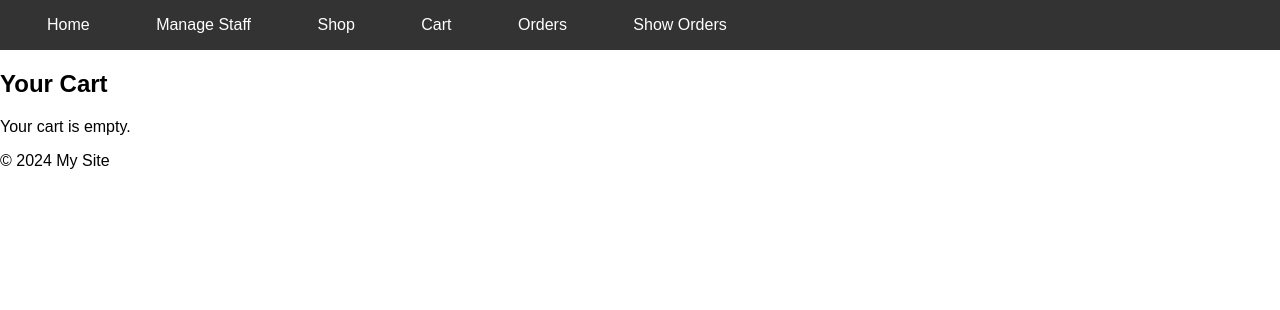
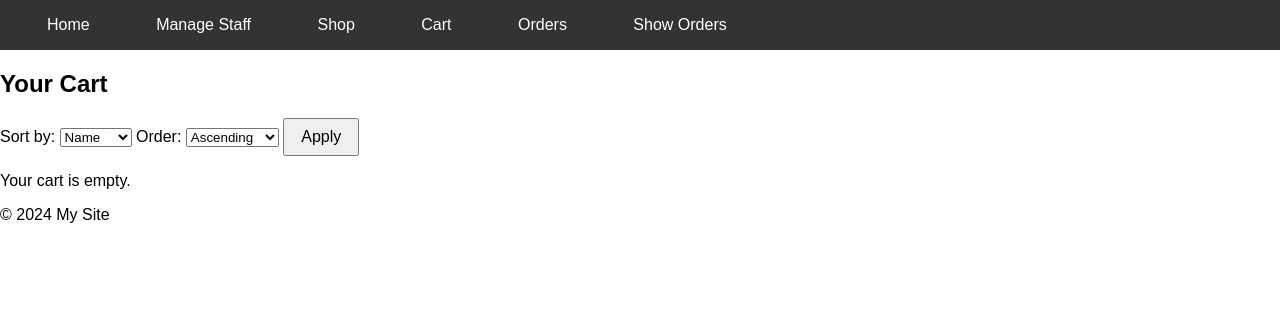
Before and after one commit to Arda-Doruk-Kaytanci/LittleLemon, a Django app: template BookAPI/templates/BookAPI/cart.html in a window 1280 px wide. Shown: the top 310 px of the page. Run offline with Django 5.2, Linux system fonts and the light colour scheme; the template is opened without the code that fills it, so the values that code supplies are empty.

Commit message:
wadwadwadwadwadwadikjwahgjud jawvhjdhnwahbdhawbjda

```diff
--- a/BookAPI/templates/BookAPI/cart.html
+++ b/BookAPI/templates/BookAPI/cart.html
@@ -5,10 +5,26 @@
 {% block content %}
 <h2>Your Cart</h2>
 
+<form method="get" action="{% url 'cart' %}">
+    <label for="sort_by">Sort by:</label>
+    <select name="sort_by" id="sort_by">
+        <option value="name" {% if sort_by == "name" %}selected{% endif %}>Name</option>
+        <option value="price" {% if sort_by == "price" %}selected{% endif %}>Price</option>
+        <option value="quantity" {% if sort_by == "quantity" %}selected{% endif %}>Quantity</option>
+    </select>
+    <label for="order">Order:</label>
+    <select name="order" id="order">
+        <option value="asc" {% if order == "asc" %}selected{% endif %}>Ascending</option>
+        <option value="desc" {% if order == "desc" %}selected{% endif %}>Descending</option>
+    </select>
+    <button type="submit">Apply</button>
+</form>
+
 {% if cart_items %}
 <ul>
     {% for item in cart_items %}
-    <li>{{ item.item.name }} - {{ item.quantity }} x {{ item.item.price }}
+    <li>
+        {{ item.item.name }} - {{ item.quantity }} x ${{ item.item.price }}
         <form method="post" style="display:inline;">
             {% csrf_token %}
             <input type="hidden" name="item_id" value="{{ item.id }}">
@@ -18,12 +34,39 @@
     </li>
     {% endfor %}
 </ul>
+
 <p>Total Price: ${{ total_price }}</p>
+
 <form method="post">
     {% csrf_token %}
     <input type="hidden" name="action" value="finish_order">
     <button type="submit">Finish Order</button>
 </form>
+
+<!-- Pagination controls -->
+<div class="pagination">
+    <span class="step-links">
+        {% if cart_items.has_previous %}
+        <a href="?{% if sort_by %}sort_by={{ sort_by }}&{% endif %}page=1{% if order %}&order={{ order }}{% endif %}">&laquo;
+            first</a>
+        <a
+            href="?{% if sort_by %}sort_by={{ sort_by }}&{% endif %}page={{ cart_items.previous_page_number }}{% if order %}&order={{ order }}{% endif %}">previous</a>
+        {% endif %}
+
+        <span class="current">
+            Page {{ cart_items.number }} of {{ cart_items.paginator.num_pages }}.
+        </span>
+
+        {% if cart_items.has_next %}
+        <a
+            href="?{% if sort_by %}sort_by={{ sort_by }}&{% endif %}page={{ cart_items.next_page_number }}{% if order %}&order={{ order }}{% endif %}">next</a>
+        <a
+            href="?{% if sort_by %}sort_by={{ sort_by }}&{% endif %}page={{ cart_items.paginator.num_pages }}{% if order %}&order={{ order }}{% endif %}">last
+            &raquo;</a>
+        {% endif %}
+    </span>
+</div>
+
 {% else %}
 <p>Your cart is empty.</p>
 {% endif %}
```
Also changed, not shown: BookAPI/views.py (+27 -4 lines).
